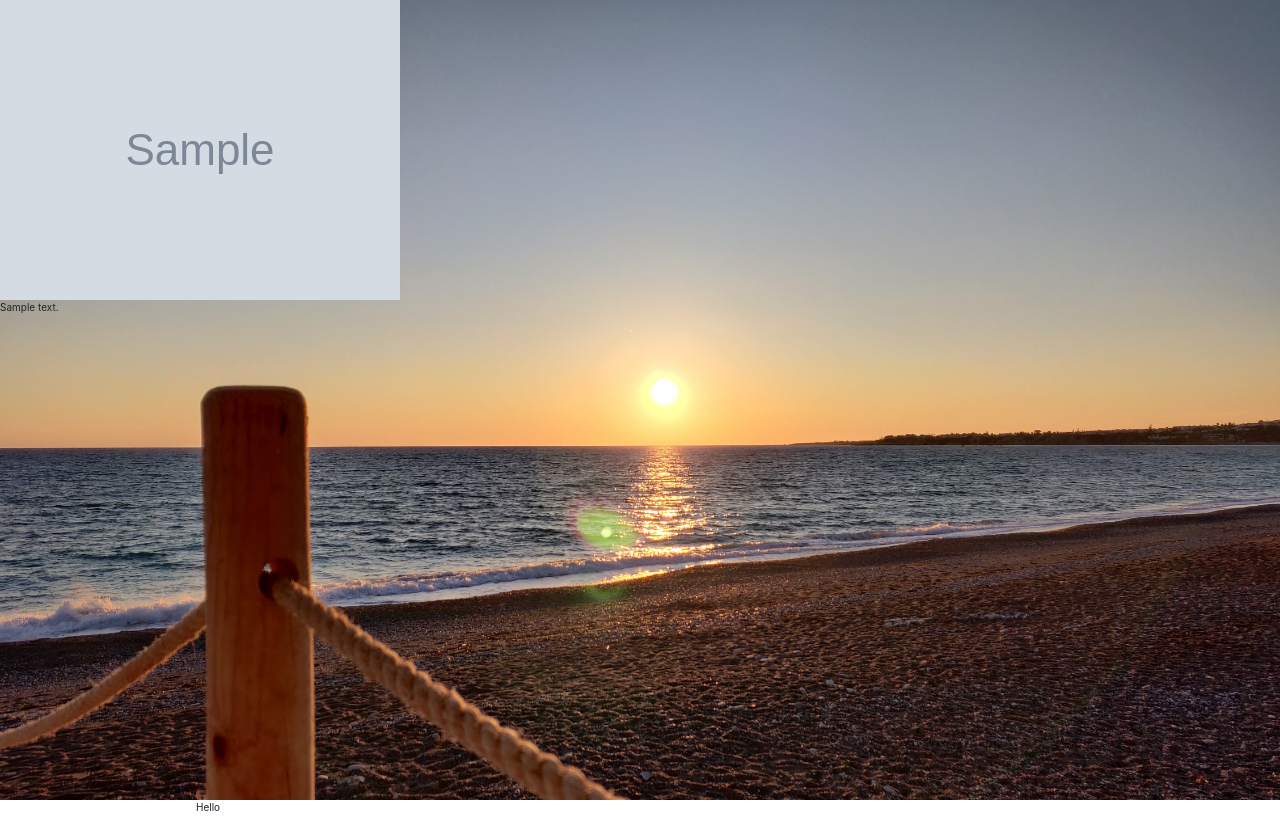
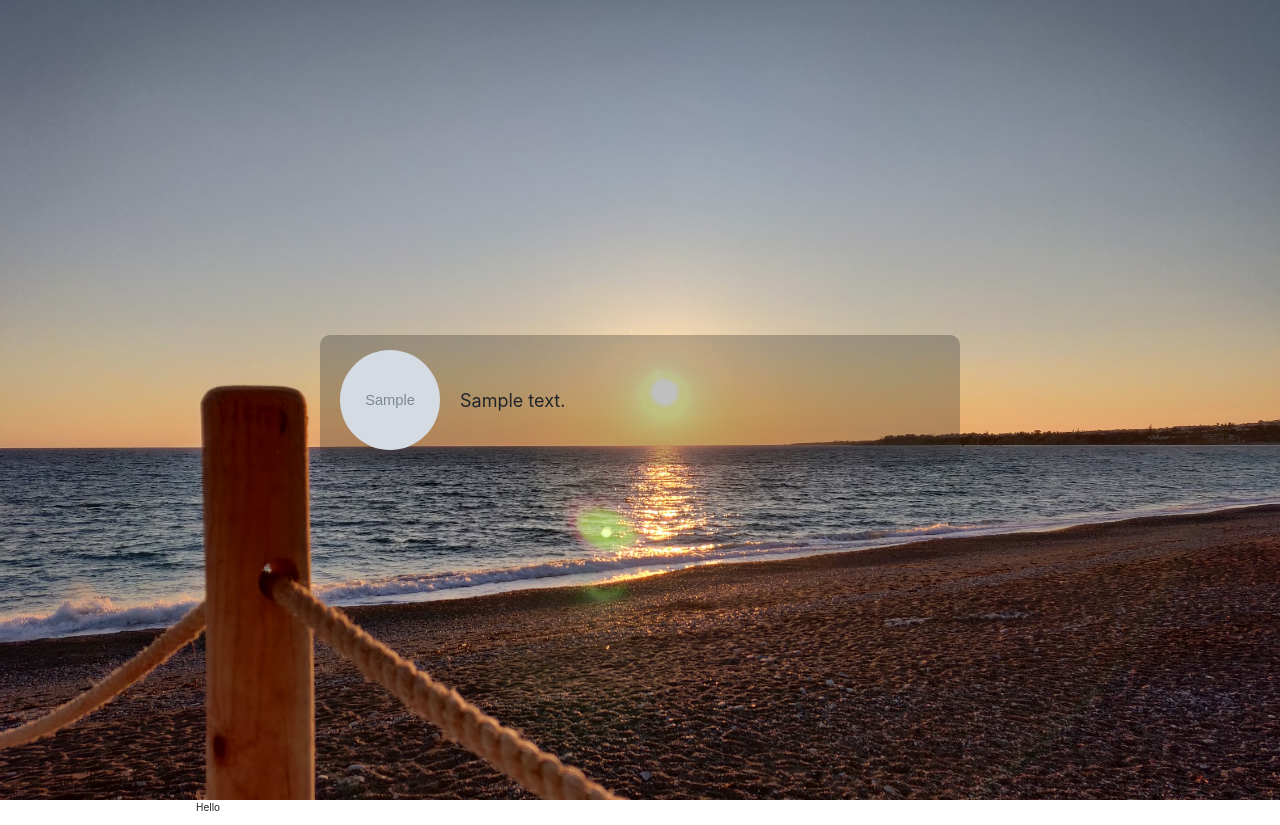
Before and after one commit to Bruncohris13/bridging_coursework, a Django app: page / in a window 1280 px wide. Shown: the part 62-887 px from the top of the page. Run offline with Django 3.2, Linux system fonts and the light colour scheme; tables that the repository leaves empty hold one stand-in row (values such as "Sample post"); grey boxes marked "Sample" are stand-in pictures; some libraries are stand-ins or nearby versions.

Commit message:
Put the Bio text in the middle of the black box

```diff
--- a/django/cv/static/cv/css/cv.css
+++ b/django/cv/static/cv/css/cv.css
@@ -4,3 +4,40 @@
     height: 100%;
     width: 100%;
 }
+
+.bio-box {
+    background-color: rgba(45, 45, 45, 0.3);
+    border-radius: 10px;
+    display: inline-block;
+    padding: 5px 10px;
+    margin: 0;
+    position: absolute;
+    top: 50%;
+    left: 50%;
+    transform: translate(-50%, -50%);
+    width: 50%;
+    min-height: 10em;
+    position: relative;
+}
+
+.profile-pic {
+    height: 100px;
+    width: 100px;
+    border-radius: 50px;
+    float: left;
+    margin: 10px;
+}
+
+.bio-text {
+    display: table-cell;
+    padding: 5px 10px;
+    font-size: large;
+}
+
+.bio-text-container {
+    display: inline;
+    margin: 0;
+    position: absolute;
+    top: 50%;
+    transform: translateY(-50%);
+}
--- a/django/cv/templates/cv/home_page.html
+++ b/django/cv/templates/cv/home_page.html
@@ -14,7 +14,9 @@
     <div style="background-image: url({% static 'cv/img/background.jpg' %});" class="bio-background">
         <div class="bio-box">
             <img class="profile-pic" src="{{ bio.first.image.url }}">
-            <p class="bio-text">{{ bio.first.text }}</p>
+            <div class="bio-text-container">
+                <p class="bio-text">{{ bio.first.text }}</p>
+            </div>
             {% if user.is_authenticated %}
                 <a class="btn btn-default" href="{% url 'bio_edit' %}"><span class="glyphicon glyphicon-pencil"></span></a>
             {% endif %}
```
